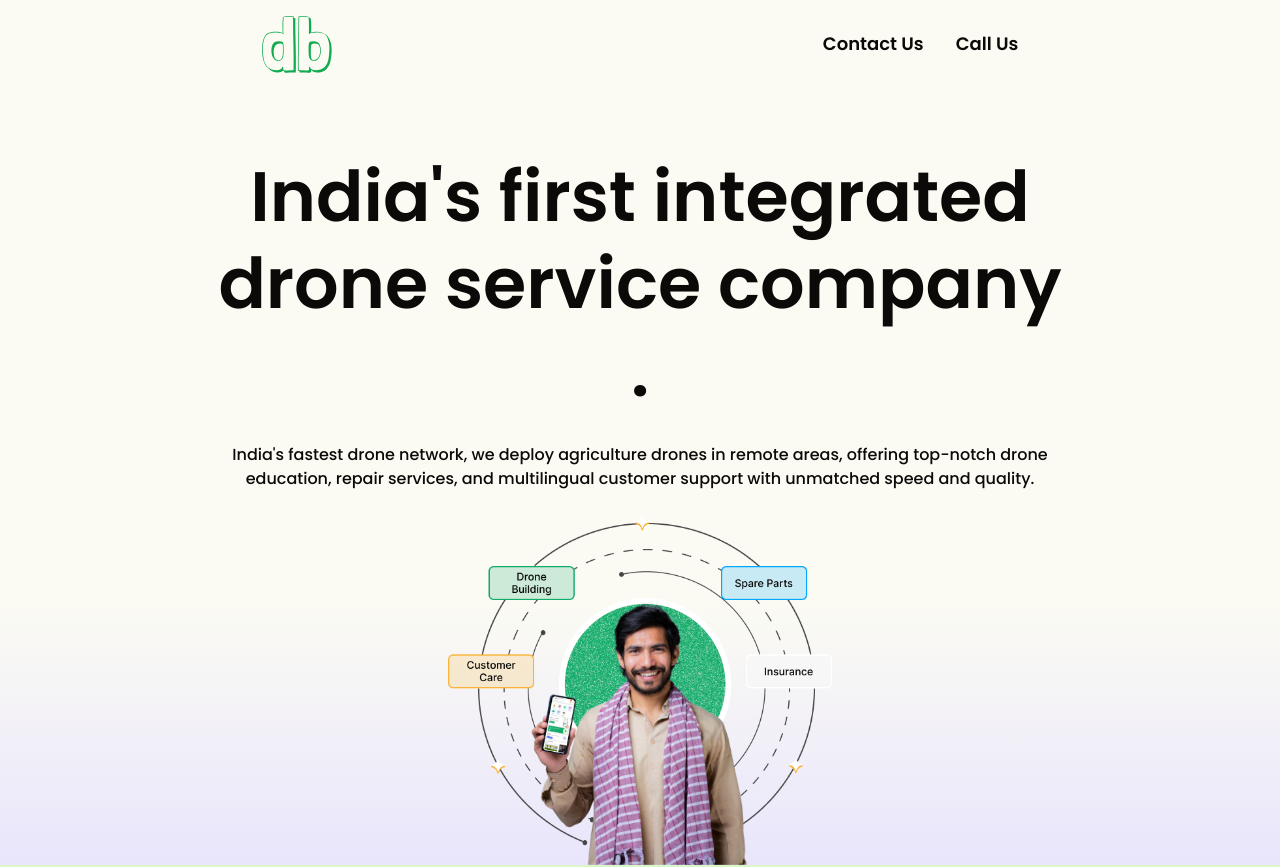
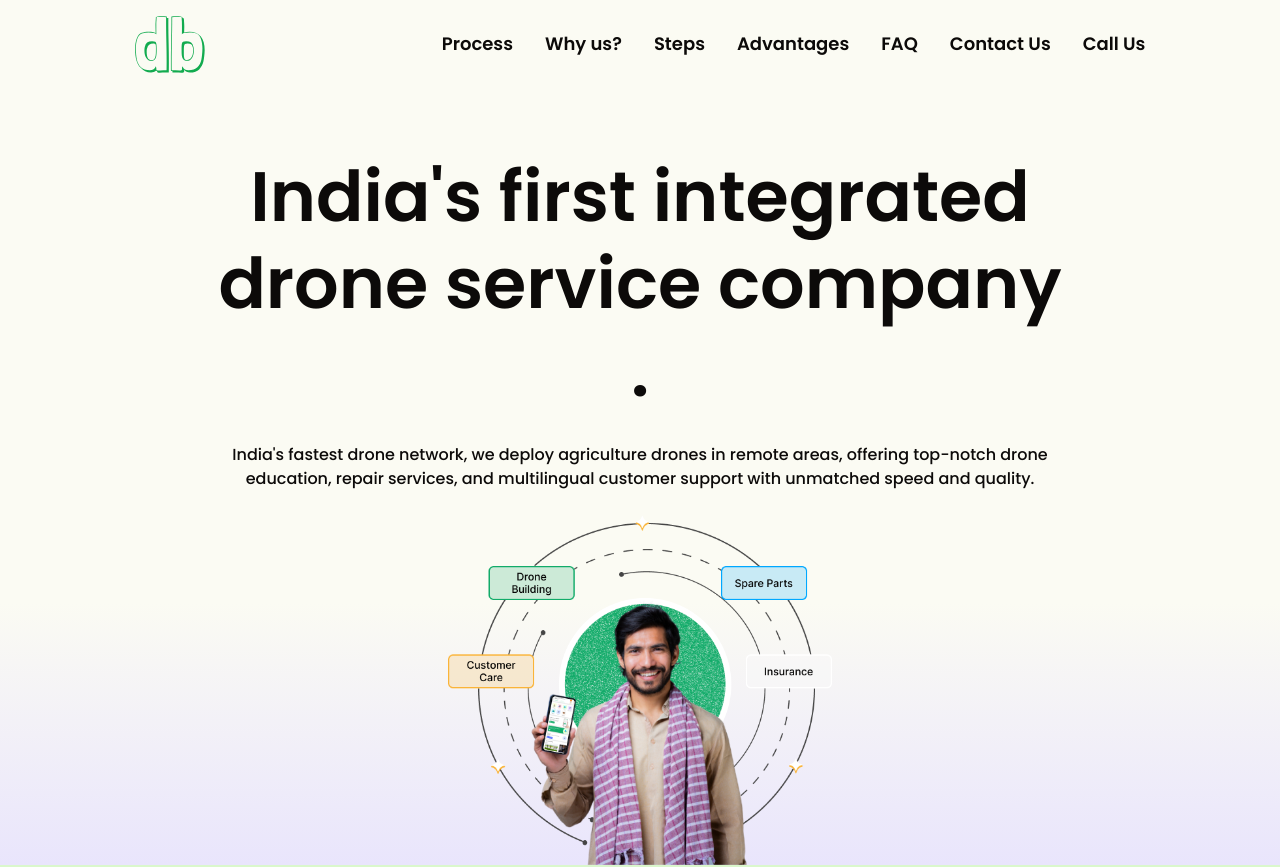
Before and after one commit to Gayatri132005/Website, a Next.js app: page / in a window 1280 px wide. Shown: the top 867 px of the page. Built offline with nearby package versions, Linux system fonts and the light colour scheme.

Commit message:
navbar updated

```diff
--- a/src/components/Header.tsx
+++ b/src/components/Header.tsx
@@ -23,11 +23,14 @@ function Header(): JSX.Element {
         </Link>
         <div className="hidden md:flex cursor-pointer flex-col text-lg items-center md:flex-row gap-8">
           {/* <a className="font-semibold">Home</a> */}
-          {/* <a onClick={handleScroll} href="#process" className="font-semibold">
+          <a onClick={handleScroll} href="#process" className="font-semibold">
             Process
           </a>
           <a onClick={handleScroll} href="#why-db" className="font-semibold">
             Why us?
+          </a>
+          <a onClick={handleScroll} href="#steps" className="font-semibold">
+            Steps
           </a>
           <a
             onClick={handleScroll}
@@ -38,7 +41,7 @@ function Header(): JSX.Element {
           </a>
           <a onClick={handleScroll} href={"#faq"} className="font-semibold">
             FAQ
-          </a> */}
+          </a>
           <a onClick={handleScroll} href={"#contact"} className="font-semibold">
             Contact Us
           </a>
@@ -64,7 +67,7 @@ function Header(): JSX.Element {
         </div>
       </div>
       {/* For small screen  */}
-      <div className="flex bg-cover bg-no-repeat bg-center bg-baige    shadow-[rgba(0,_0,_0,_0.24)_0px_3px_8px] h-20  flex-row justify-between md:hidden">
+      <div className="flex bg-cover bg-no-repeat bg-center bg-baige     shadow-[rgba(0,_0,_0,_0.24)_0px_3px_8px] h-20  flex-row justify-between md:hidden">
         <div className="flex absolute w-full z-50 p-5  justify-between items-center">
           <Link href={"/"}>
           <Image src={"/dbGreen.svg"} alt="DB Logo" width={70} height={70} />
@@ -96,11 +99,26 @@ function Header(): JSX.Element {
             </a>
             <a className="font-semibold">Features</a>
             <a className="font-semibold">FAQ</a> */}
+            <a onClick={handleScroll} href="#process" className="font-semibold">
+            Process
+          </a>
+          <a onClick={handleScroll} href="#why-db" className="font-semibold">
+            Why us?
+          </a>
+          <a onClick={handleScroll} href="#steps" className="font-semibold">
+            Steps
+          </a>
           <a
             onClick={handleScroll}
-              href={"#contact"}
+            href="#advantages"
             className="font-semibold"
           >
+            Advantages
+          </a>
+          <a onClick={handleScroll} href={"#faq"} className="font-semibold">
+            FAQ
+          </a>
+          <a onClick={handleScroll} href={"#contact"} className="font-semibold">
             Contact Us
           </a>
           <p
--- a/src/components/sections/ContactUsSection.tsx
+++ b/src/components/sections/ContactUsSection.tsx
@@ -1,5 +1,5 @@
 import React from "react";
-import {  Mail, Navigation, Phone } from "lucide-react";
+import { Mail, Navigation, Phone } from "lucide-react";
 
 function ContactUsSection() {
   return (
@@ -16,7 +16,7 @@ function ContactUsSection() {
             <h3 className="font-medium">Office</h3>
             <p>
               Choriya Layout, Wani,
-              <br /> Yavatmal, India
+              <br /> Maharashtra, India 445 304
             </p>
           </div>
         </div>
@@ -32,8 +32,8 @@ function ContactUsSection() {
           <Phone className="h-12 w-12 self-center" />
 
           <div>
-            <h3 className="font-medium">Email</h3>
-            <p>+91 9730554790</p>
+            <h3 className="font-medium">Phone Number</h3>
+            <p onClick={() => window.open("tel:9322418319")}>+91 9322418319</p>
           </div>
         </div>
       </div>
```
Lines whose indentation alone changed are shown as unchanged.
